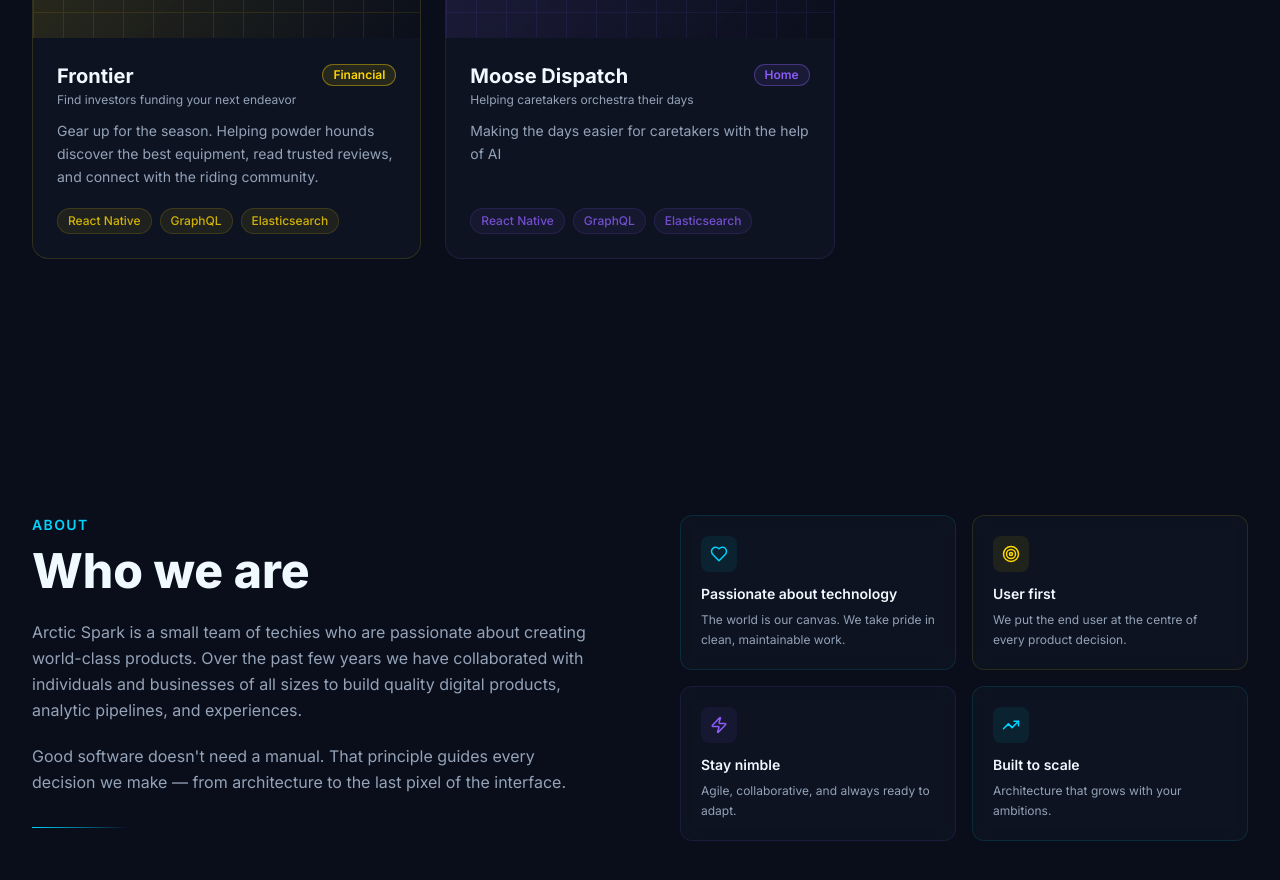
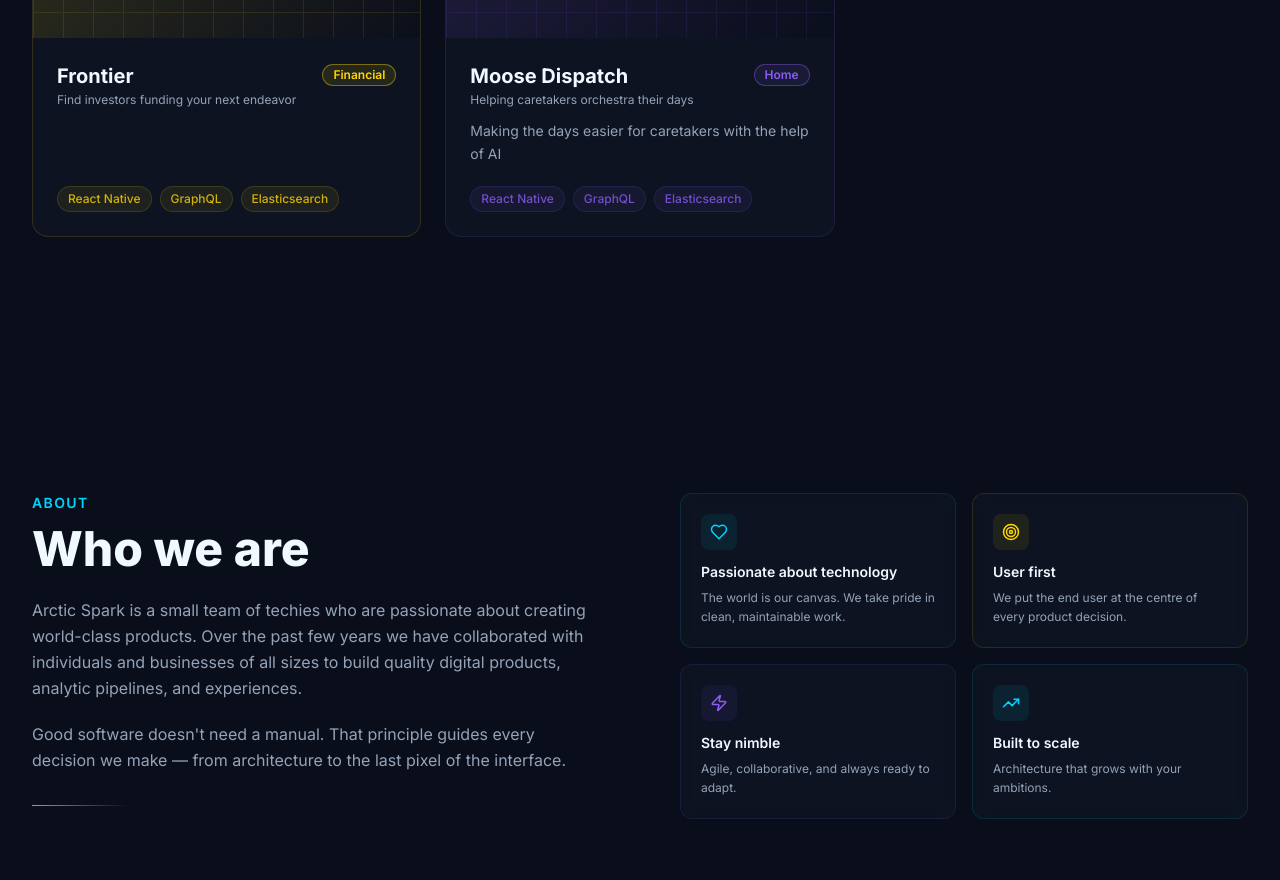
Before and after one commit to arcticsparkco/arcticspark_landing_v2, a Next.js app: page / in a window 1280 px wide. Shown: the part 1700-2580 px from the top of the page. Built offline with nearby package versions, Linux system fonts and the light colour scheme.

Commit message:
Update Projects.tsx

```diff
--- a/components/sections/Projects.tsx
+++ b/components/sections/Projects.tsx
@@ -60,7 +60,7 @@ const projects: Project[] = [
     category: "Financial",
     badgeVariant: "gold",
     description:
-      "Gear up for the season. Helping powder hounds discover the best equipment, read trusted reviews, and connect with the riding community.",
+      "",
     tags: ["React Native", "GraphQL", "Elasticsearch"],
     accentColor: "#FFD700",
     glowClass: "glow-gold",
```
